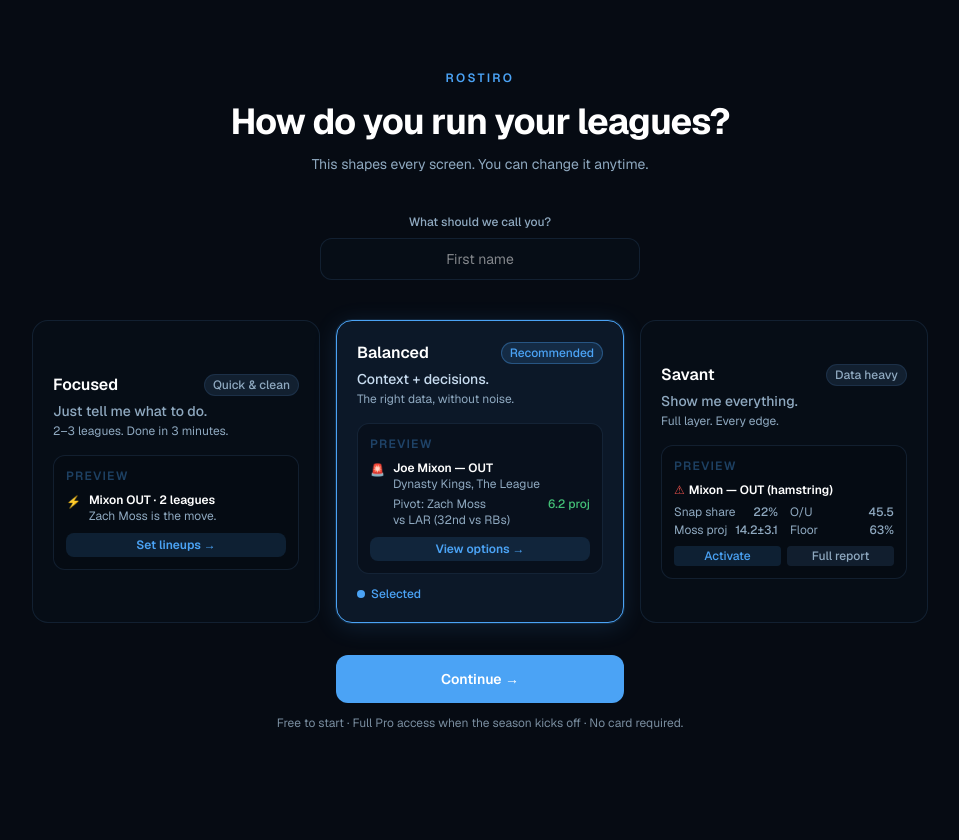
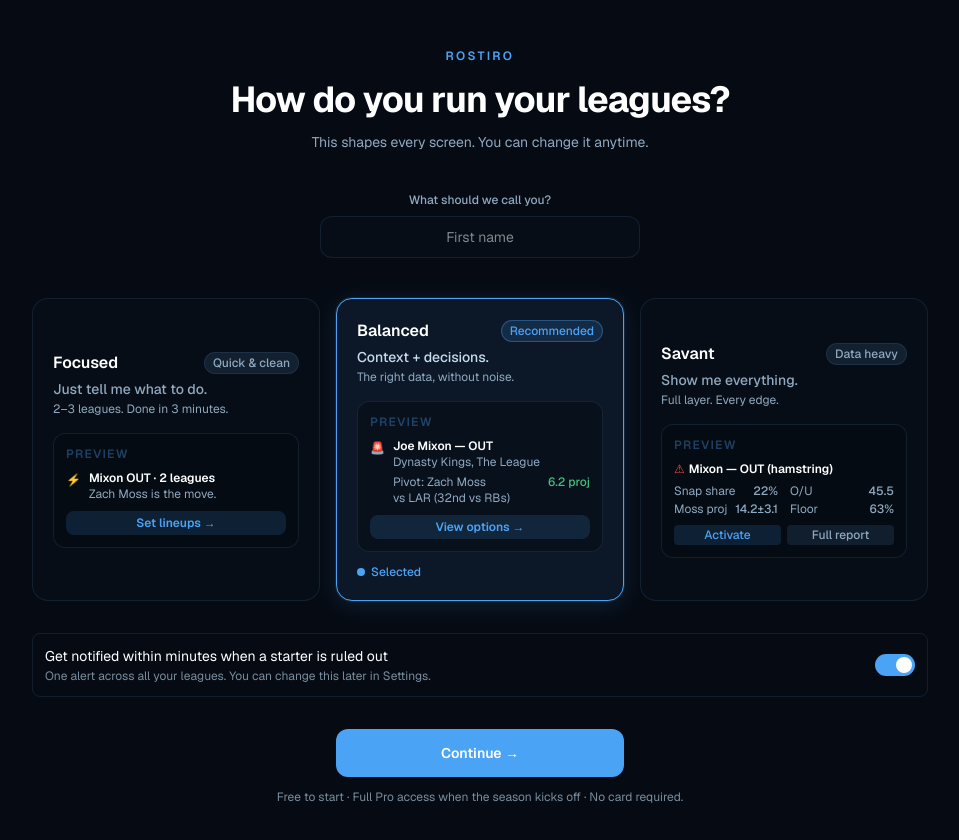
Before and after one commit to Rostiro-App/Rostiro, a Next.js app: page /onboarding in a window 1280 px wide. Shown: the top 840 px of the page, without its empty margins (160-1119 px from the left). Before the commit the page ends 800 px from the top, so only its background shows below. Built offline with nearby package versions, Linux system fonts and the light colour scheme; no server answers.

Commit message:
feat(scratch): surface the scratch-alert preference at onboarding

```diff
--- a/components/onboarding/ModeSelection.tsx
+++ b/components/onboarding/ModeSelection.tsx
@@ -43,6 +43,19 @@ export default function ModeSelection({ onContinue }: { onContinue: (mode: Mode)
   // that plumbing existed, nothing was ever collecting the name for it.
   const [name, setName] = useState('')
   const [saving, setSaving] = useState(false)
+  const [notifyScratches, setNotifyScratches] = useState(true)
+
+  function toggleScratches() {
+    const next = !notifyScratches
+    setNotifyScratches(next)
+    // Persist immediately; default is already true server-side, so this only
+    // needs to fire on an opt-down, but firing either way is harmless.
+    fetch('/api/settings', {
+      method: 'PATCH',
+      headers: { 'Content-Type': 'application/json' },
+      body: JSON.stringify({ notifyScratches: next }),
+    }).catch(() => {})
+  }
 
   async function handleContinue() {
     if (typeof window !== 'undefined') {
@@ -165,6 +178,23 @@ export default function ModeSelection({ onContinue }: { onContinue: (mode: Mode)
             })}
           </div>
 
+          {/* Scratch-alert preference — on-by-default awareness toggle (T-163) */}
+          <div className="mb-8 flex items-center justify-between rounded-lg border p-3" style={{ borderColor: 'var(--hairline)' }}>
+            <div>
+              <p className="text-sm text-white">Get notified within minutes when a starter is ruled out</p>
+              <p className="text-xs mt-0.5" style={{ color: 'var(--t3)' }}>One alert across all your leagues. You can change this later in Settings.</p>
+            </div>
+            <button
+              role="switch"
+              aria-checked={notifyScratches}
+              onClick={toggleScratches}
+              className="relative rounded-full transition-all flex-shrink-0"
+              style={{ width: 40, height: 22, backgroundColor: notifyScratches ? 'var(--signal)' : 'var(--hairline)' }}
+            >
+              <span className="absolute top-[3px] rounded-full transition-all" style={{ width: 16, height: 16, left: notifyScratches ? 21 : 3, backgroundColor: '#fff' }} />
+            </button>
+          </div>
+
           {/* CTA */}
           <div className="flex flex-col items-center gap-3">
             <button
```
